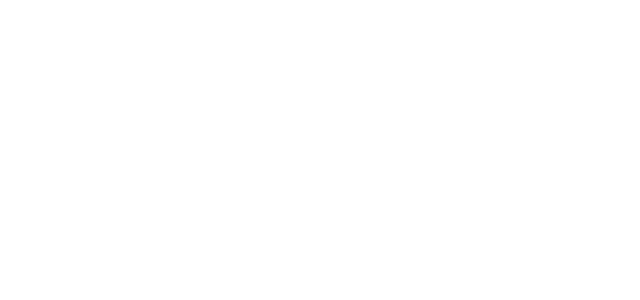
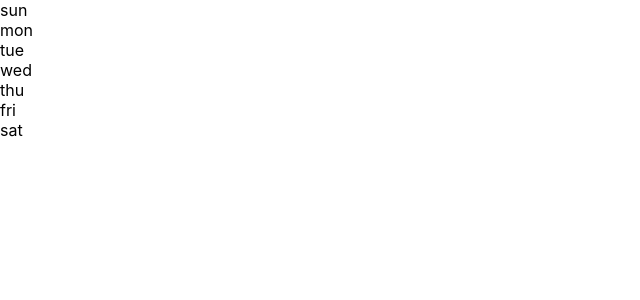
Before and after one commit to sajadgnf/calendar-todo-task, a Next.js app: page / in a window 1280 px wide. Shown: the top 300 px of the page, without its empty margins (0-640 px from the left). Built offline with nearby package versions, Linux system fonts and the light colour scheme.

Commit message:
create week days data and months data and some notes

```diff
--- /dev/null
+++ b/src/components/DaysWeek.js
@@ -0,0 +1,14 @@
+import React from "react";
+import daysWeek from "../data/daysWeek";
+
+const DaysWeek = () => {
+  return (
+    <div>
+      {daysWeek.map((day) => (
+        <div key={day}>{day}</div>
+      ))}
+    </div>
+  );
+};
+
+export default DaysWeek;
--- a/src/containers/Calendar.js
+++ b/src/containers/Calendar.js
@@ -1,11 +1,11 @@
 import React from "react";
+import DaysWeek from "../components/DaysWeek";
 
 const Calendar = () => {
 
   return (
     <div>
           <DaysWeek />
-          <DaysMonths date={date} handleDay={handleDay} notes={notes} />
     </div>
   );
 };
--- a/src/pages/index.js
+++ b/src/pages/index.js
@@ -1,4 +1,5 @@
 import moment from "moment/moment";
+import Calendar from "../containers/Calendar";
 
 export default function Home() {
   // const months = moment.months();
@@ -55,6 +56,7 @@ export default function Home() {
 
   return (
     <div>
+      <Calendar />
       {/* <h2>{year}</h2>
       <div>
         {months.map((month, index) => (
```
